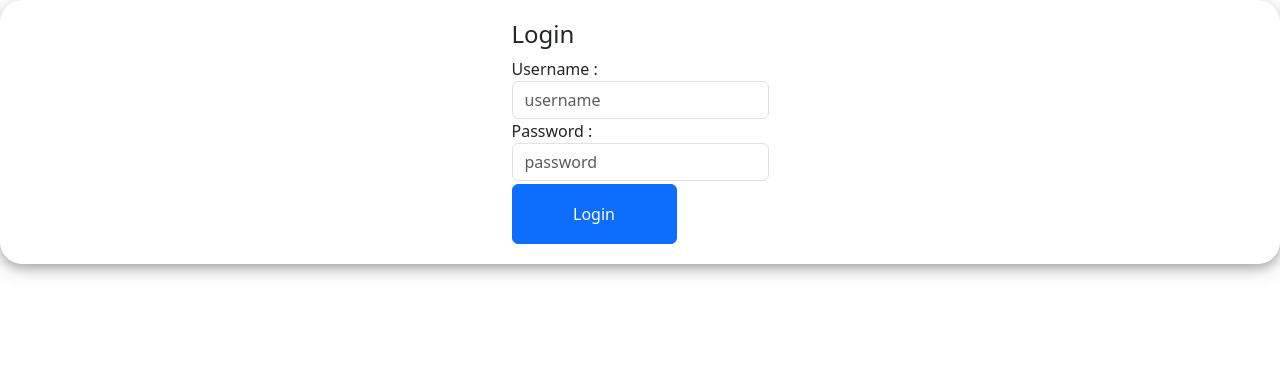
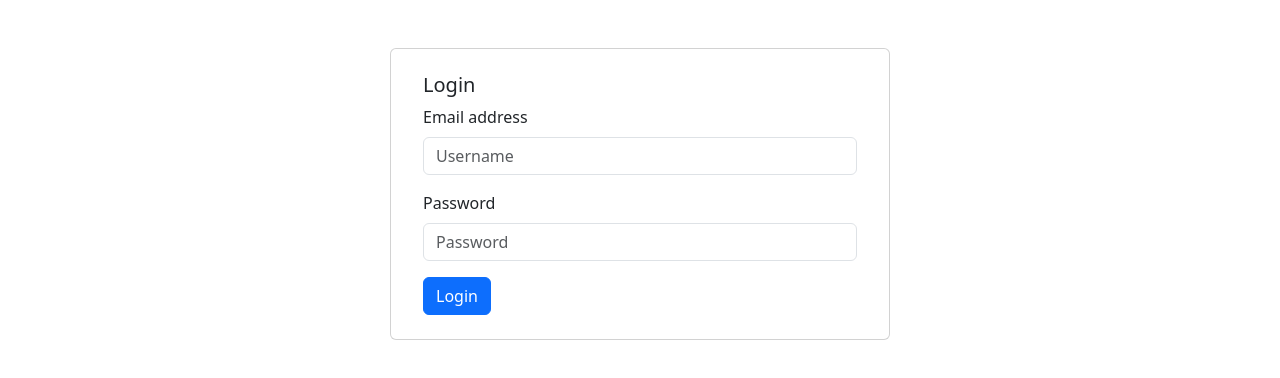
Before and after one commit to fede-palazz/se2-office-queue-group-14, a React (Vite) app in the folder client/: page /login in a window 1280 px wide. Shown: the top 378 px of the page. Built offline with nearby package versions, Linux system fonts and the light colour scheme; no server answers.

Commit message:
Adjusted login component

```diff
--- a/client/src/components/Login/Login.css
+++ /dev/null
@@ -1,56 +0,0 @@
-.LoginContainer {
-  display: flex;
-  flex-direction: column;
-  justify-content: center;
-  align-items: center;
-  background: #ffffff;
-  width: 434px;
-  padding: 20px;
-  border-radius: 22px;
-  box-shadow: 0 4px 8px 0 rgba(0, 0, 0, 0.2), 0 6px 20px 0 rgba(0, 0, 0, 0.19);
-}
-
-.text_area {
-  align-content: center;
-  border-radius: 22px;
-  margin-bottom: 35px;
-  width: 100%;
-  height: 64px;
-}
-
-.text_input {
-  margin-top: 1.2rem;
-  font-family: "Montserrat regular";
-  font-size: 20px;
-  border: none;
-  width: 80%;
-  padding-left: 10px;
-  box-shadow: 0 0 8px 0 rgba(0, 0, 0, 0.2), 0 0 20px 0 rgba(0, 0, 0, 0.19);
-}
-
-.btn {
-  margin-top: 28px;
-  width: 165px;
-  height: 60px;
-  border-radius: 30px;
-  background: #6d6a6a;
-  border: none;
-  font-family: "Montserrat";
-  font-size: 20px;
-  color: #ffffff;
-  cursor: pointer;
-}
-
-.link {
-  color: #0075e2;
-  font-family: "Montserrat light";
-  font-size: 18px;
-  cursor: pointer;
-  display: inline-block;
-  text-decoration: underline;
-}
-
-.signup-link {
-  margin-top: 20px;
-  text-align: center;
-}
--- a/client/src/components/Login/Login.tsx
+++ b/client/src/components/Login/Login.tsx
@@ -1,6 +1,5 @@
 import React, { useState } from "react";
-import { Alert, Button, Col, Container, Form, Row } from "react-bootstrap";
-import "./Login.css";
+import { Card, Alert, Button, Col, Container, Form, Row } from "react-bootstrap";
 
 function Login(props: any) {
   const [username, setUsername] = useState("");
@@ -29,41 +28,41 @@ function Login(props: any) {
   };
 
   return (
-    <Container fluid className="LoginContainer">
+    <Container fluid className="h-100 p-5">
       <Row>
         <Col>
-          <h4>Login</h4>
-          <Form onSubmit={handleSubmit}>
-            <div className="text_area">
-              <Form.Group>
-                <div className="title"> Username : </div>
+          <Card className="mx-auto px-3 py-2" style={{ maxWidth: "500px" }}>
+            <Card.Body className="">
+              <Card.Title className="">Login</Card.Title>
+              <Card.Text>
+                <Form onSubmit={handleSubmit} data-bs-theme="light">
+                  <Form.Group className="mb-3" controlId="email">
+                    <Form.Label>Email address</Form.Label>
                     <Form.Control
                       type="text"
-                  placeholder="username"
-                  required
+                      placeholder="Username"
                       onChange={(e) => setUsername(e.target.value)}
                     />
                   </Form.Group>
 
-              <Form.Group>
-                <div className="title"> Password : </div>
+                  <Form.Group className="mb-3" controlId="password">
+                    <Form.Label>Password</Form.Label>
                     <Form.Control
                       type="password"
-                  placeholder="password"
-                  min={3}
-                  required
+                      placeholder="Password"
                       onChange={(e) => setPassword(e.target.value)}
                     />
                   </Form.Group>
-            </div>
-
                   <Button variant="primary" type="submit">
                     Login
                   </Button>
                 </Form>
+              </Card.Text>
+              {props.message && <Alert variant="danger">{props.message}</Alert>}
+            </Card.Body>
+          </Card>
         </Col>
       </Row>
-      {props.message && <Alert variant="danger">{props.message}</Alert>}
     </Container>
   );
 }
```
Lines whose indentation alone changed are shown as unchanged.
